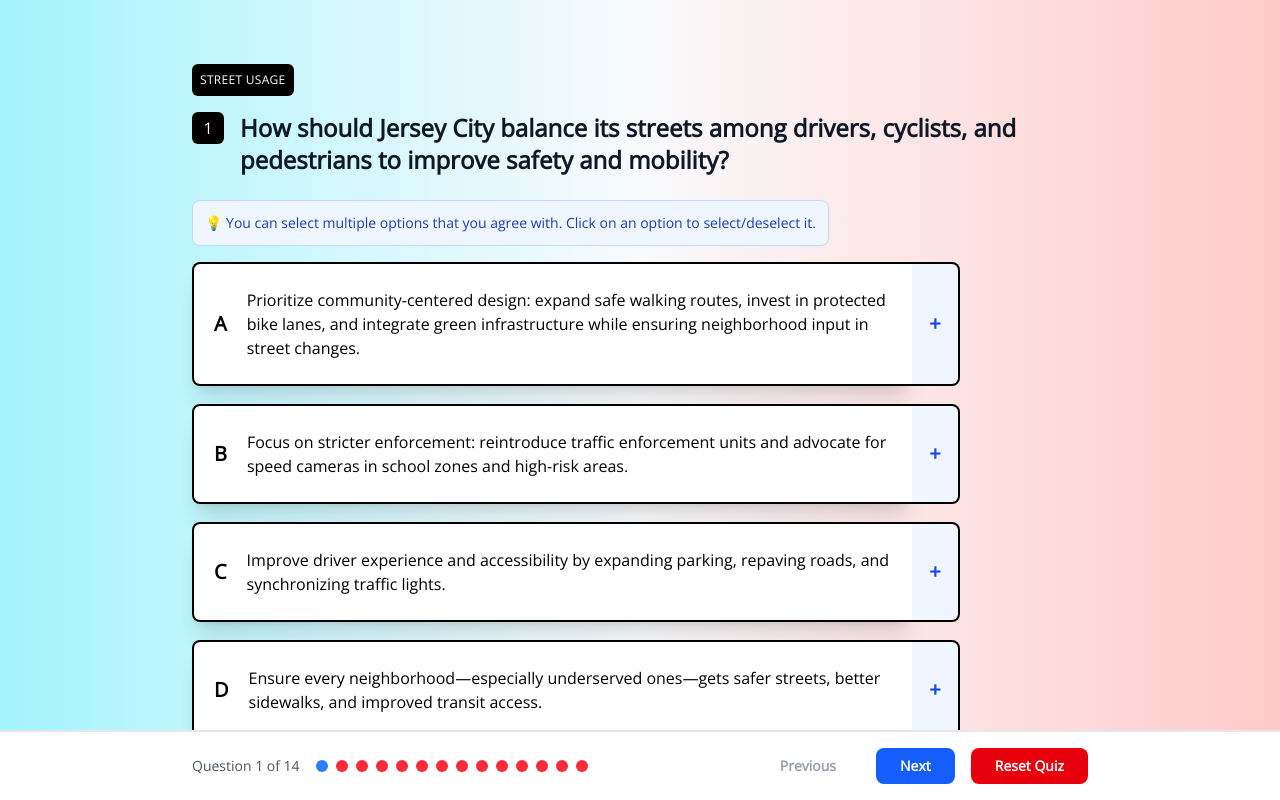
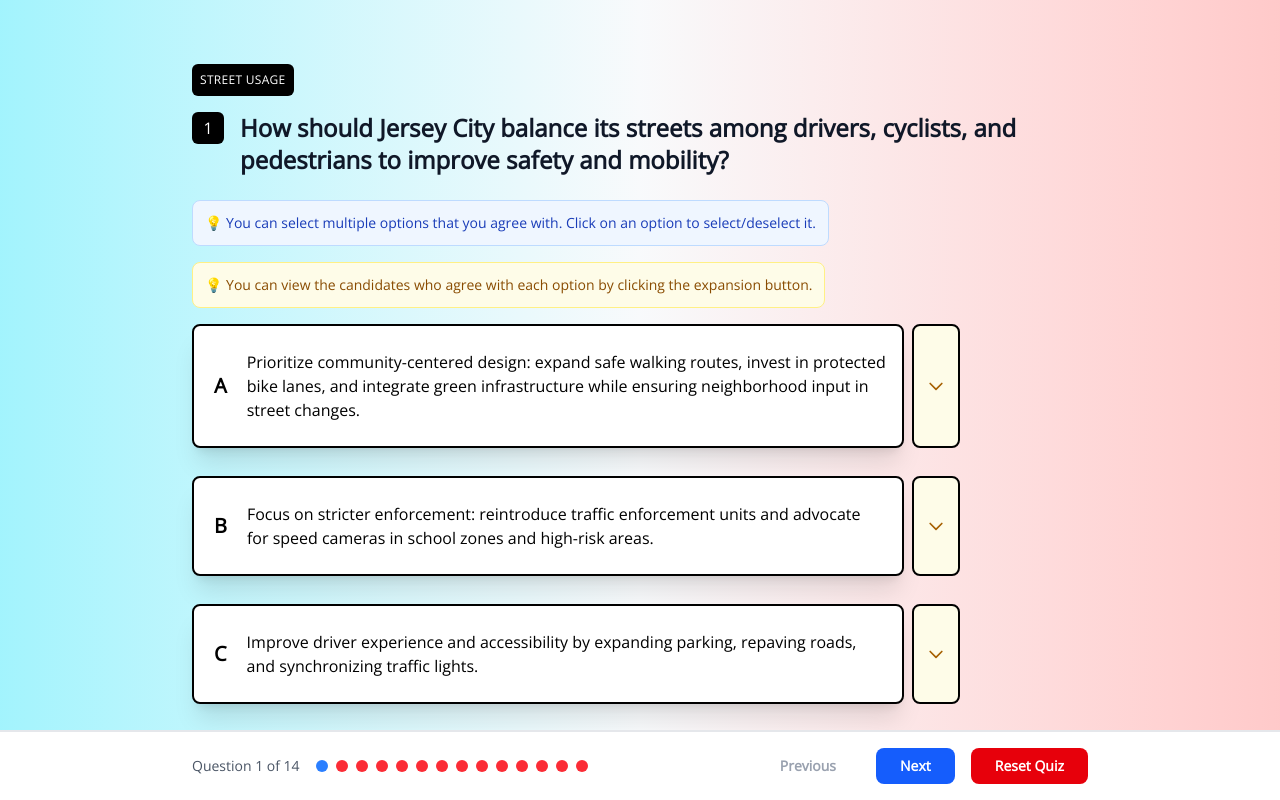
Before and after one commit to Denilson0720/MayoralCandidateQuiz, a Next.js app: page / in a window 1280 px wide. Both pictures are taken after a click on the button "Start Quiz". Shown: the part 800-1600 px from the top of the page. Built offline with nearby package versions, Linux system fonts and the light colour scheme.

Commit message:
UX quiz flow improvements, expansion button

```diff
--- a/src/app/components/ExplanationDropdown.tsx
+++ b/src/app/components/ExplanationDropdown.tsx
@@ -1,4 +1,4 @@
-import React from 'react';
+import React, { useState, useEffect } from 'react';
 import { CandidateExplanation, Option as QuestionOption } from '@/questions';
 
 interface CandidateInfo {
@@ -12,6 +12,7 @@ interface ExplanationDropdownProps {
   showDetails: number | null;
   setShowDetails: (index: number | null) => void;
   candidateValues: Record<string, CandidateInfo>;
+  isExpanded: boolean;
 }
 
 const ExplanationDropdown: React.FC<ExplanationDropdownProps> = ({
@@ -20,20 +21,31 @@ const ExplanationDropdown: React.FC<ExplanationDropdownProps> = ({
   showDetails,
   setShowDetails,
   candidateValues,
+  isExpanded,
 }) => {
+  // Local state to track if user has explicitly hidden details for this option
+  const [userHiddenDetails, setUserHiddenDetails] = useState(false);
+
+  // Reset userHiddenDetails when the option is collapsed
+  useEffect(() => {
+    if (!isExpanded) {
+      setUserHiddenDetails(false);
+    }
+  }, [isExpanded]);
   return (
     <div className="mt-4 pt-3 border-t border-gray-200">
       <button
         onClick={() => {
-          setShowDetails(showDetails === index ? null : index);
+          // Toggle the userHiddenDetails state
+          setUserHiddenDetails(!userHiddenDetails);
           console.log(option.explanations);
         }}
         className="text-blue-600 hover:text-blue-800 text-xs md:text-sm font-medium transition-colors"
       >
-        {showDetails === index ? 'Hide Details' : 'More Details'}
+        {userHiddenDetails ? 'More Details' : 'Hide Details'}
       </button>
       {/* Details Dropdown */}
-      {showDetails === index && option.explanations && option.explanations.length > 0 && (
+      {!userHiddenDetails && (showDetails === index || isExpanded) && option.explanations && option.explanations.length > 0 && (
         <div className="mt-3 space-y-3">
           {option.explanations.map((explanation, expIndex) => (
             <div key={expIndex} className="bg-gray-50 p-3 rounded-lg">
--- a/src/app/components/QuestionCard.tsx
+++ b/src/app/components/QuestionCard.tsx
@@ -91,16 +91,21 @@ export default function QuestionCard({
               💡 You can select multiple options that you agree with. Click on an option to select/deselect it.
             </p>
           </div>
+          <div className="mb-4 p-3 bg-yellow-50 border border-yellow-200 rounded-lg">
+            <p className="text-sm text-yellow-800">
+              💡 You can view the candidates who agree with each option by clicking the expansion button.
+            </p>
+          </div>
 
           {/* Answer Options */}
           <div className="space-y-3 md:space-y-4 mb-6 md:mb-8 w-full max-w-3xl flex flex-col justify-start items-start">
             {question.options.map((option, index) => (
               <div key={index} className="w-full">
-                <div className="flex items-stretch w-full">
+                <div className="flex items-stretch w-full gap-2">
                   {/* Main Option Button */}
                   <div
                     onClick={() => handleOptionClick(index)}
-                    className={`flex-1 flex items-center text-left py-4 md:py-6 px-3 md:px-4 rounded-l-lg border-2 border-r-0 border-black transition-all duration-300 ease-in-out hover:cursor-pointer ${
+                    className={`flex-1 flex items-center text-left py-4 md:py-6 px-3 md:px-4 rounded-lg border-2 border-black transition-all duration-300 ease-in-out hover:cursor-pointer ${
                       selectedAnswers.includes(index)
                         ? 'bg-green-200'
                         : 'bg-white shadow-xl'
@@ -113,15 +118,25 @@ export default function QuestionCard({
                   {/* Details Toggle Button */}
                   <button
                     onClick={(e) => handleToggleDropdown(index, e)}
-                    className={`w-12 flex items-center justify-center border-2 border-l-0 border-black transition-all duration-300 ease-in-out hover:bg-blue-100 focus:outline-none focus:ring-2 focus:ring-blue-500 focus:ring-inset ${
-                      selectedAnswers.includes(index) ? 'bg-blue-200' : 'bg-blue-50'
-                    } ${expandedOption === index ? 'rounded-br-lg' : 'rounded-r-lg'}`}
+                    className="w-12 flex items-center justify-center rounded-lg border-2 border-black transition-all duration-300 ease-in-out hover:bg-yellow-100 focus:outline-none focus:ring-2 focus:ring-yellow-500 focus:ring-inset bg-yellow-50"
                     title={expandedOption === index ? 'Hide details' : 'View details'}
                     aria-label={expandedOption === index ? 'Hide candidate details' : 'View candidate details'}
                   >
-                    <span className="text-xl font-bold text-blue-700 hover:text-blue-900">
-                      {expandedOption === index ? '−' : '+'}
-                    </span>
+                    <svg
+                      className={`w-5 h-5 text-yellow-700 hover:text-yellow-900 transition-transform duration-200 ${
+                        expandedOption === index ? 'rotate-180' : ''
+                      }`}
+                      fill="none"
+                      stroke="currentColor"
+                      viewBox="0 0 24 24"
+                    >
+                      <path
+                        strokeLinecap="round"
+                        strokeLinejoin="round"
+                        strokeWidth={2}
+                        d="M19 9l-7 7-7-7"
+                      />
+                    </svg>
                   </button>
                 </div>
 
@@ -129,7 +144,7 @@ export default function QuestionCard({
                 {/* Dropdown for candidates - improved animation */}
                 <div
                   className={`
-                    overflow-hidden transition-all duration-300 ease-in-out bg-white border-x-2 border-b-2 border-l-2 rounded-b-lg border-t-0
+                    overflow-hidden transition-all duration-300 ease-in-out bg-white border-2 border-black rounded-lg mt-2
                     ${expandedOption === index
                       ? 'max-h-[2000px] opacity-100 translate-y-0'
                       : 'max-h-0 opacity-0 translate-y-2'
@@ -181,6 +196,7 @@ export default function QuestionCard({
                         showDetails={showDetails}
                         setShowDetails={setShowDetails}
                         candidateValues={candidateValues}
+                        isExpanded={expandedOption === index}
                       />
                     )}
                   </div>
```
